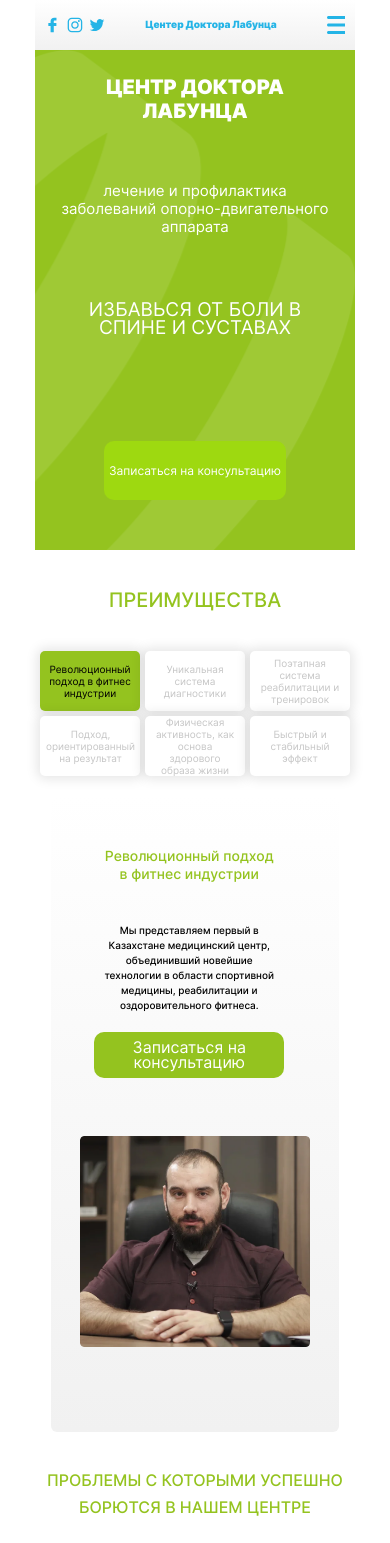
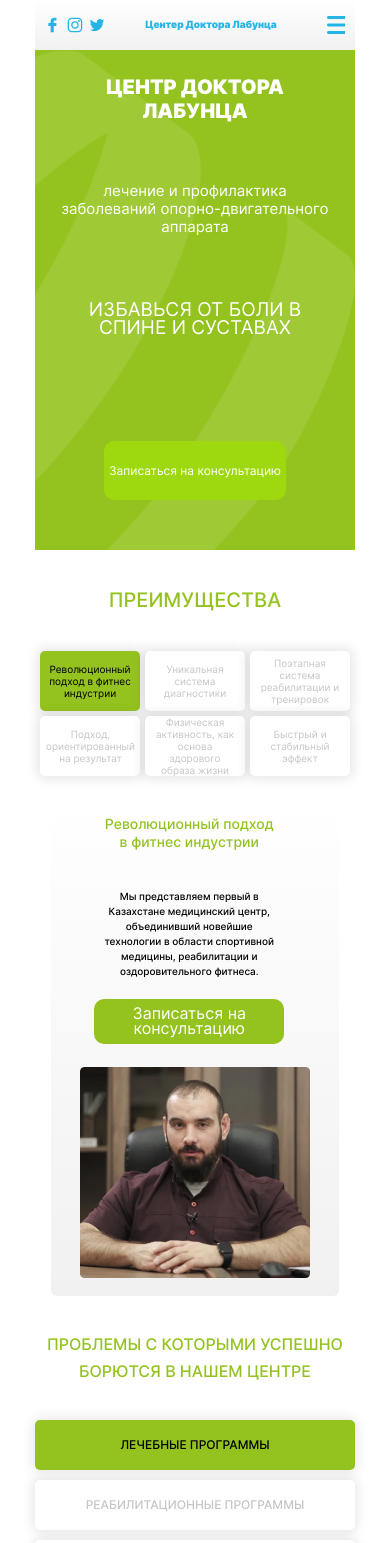
Before and after one commit to The-Mechanical-Ocean/doctor-lending, a React (Create React App) app: page / in a window 390 px wide. Shown: the top 1543 px of the page. Built offline with nearby package versions, Linux system fonts and the light colour scheme.

Commit message:
fix height card

```diff
--- a/src/components/Card/Card.css
+++ b/src/components/Card/Card.css
@@ -196,7 +196,7 @@
 
 @media screen and (max-width: 640px) {
   .card {
-    height: 636px;
+    height: 500px;
     width: 288px;
     flex-direction: column-reverse;
     align-items: center;
```
